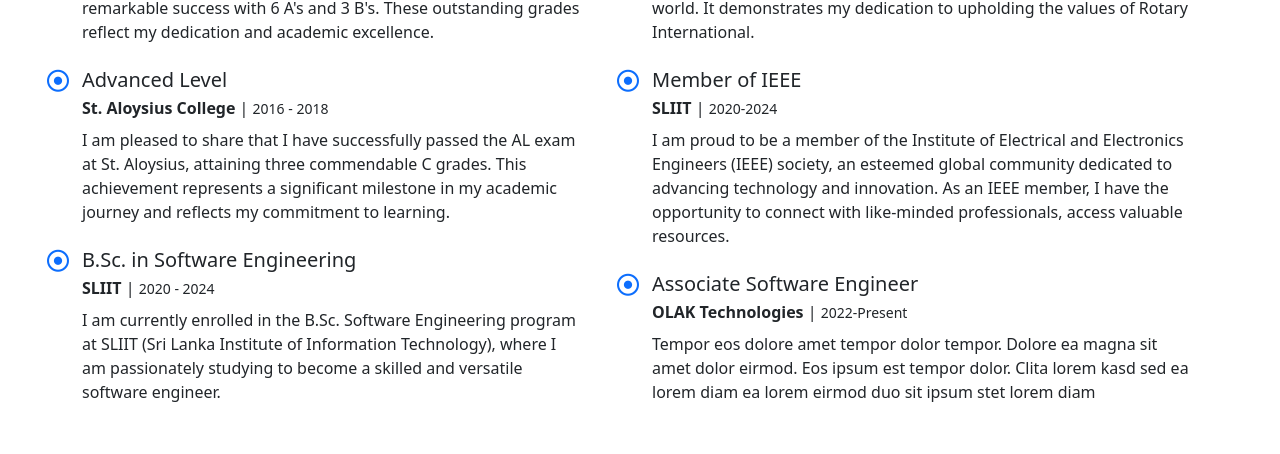
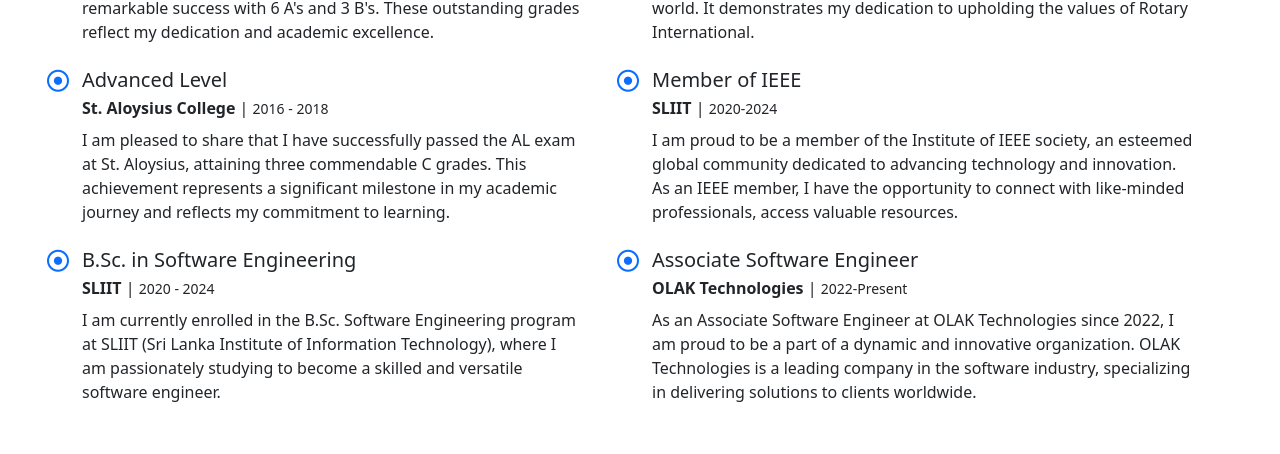
Before and after one commit to Kamindu99/personal-portfolio-web, a React (Create React App) app: page / in a window 1280 px wide. Shown: the part 2420-2874 px from the top of the page. Built offline with nearby package versions, Linux system fonts and the light colour scheme.

Commit message:
update home page

```diff
--- a/src/pages/HomePage.tsx
+++ b/src/pages/HomePage.tsx
@@ -272,7 +272,7 @@ const HomePage = (props: Props) => {
                     <strong>SLIIT</strong> | <small>2020-2024</small>
                   </p>
                   <p>
-                    I am proud to be a member of the Institute of Electrical and Electronics Engineers (IEEE) society, an esteemed
+                    I am proud to be a member of the Institute of IEEE society, an esteemed
                     global community dedicated to advancing technology and innovation. As an IEEE member, I have the opportunity to
                     connect with like-minded professionals, access valuable resources.
                   </p>
@@ -284,8 +284,9 @@ const HomePage = (props: Props) => {
                     <strong>OLAK Technologies</strong> | <small>2022-Present</small>
                   </p>
                   <p>
-                    Tempor eos dolore amet tempor dolor tempor. Dolore ea magna sit amet dolor eirmod. Eos ipsum est tempor dolor.
-                    Clita lorem kasd sed ea lorem diam ea lorem eirmod duo sit ipsum stet lorem diam
+                  As an Associate Software Engineer at OLAK Technologies since 2022, I am proud to be a part of a dynamic and
+                  innovative organization. OLAK Technologies is a leading company
+                  in the software industry, specializing in delivering solutions to clients worldwide.
                   </p>
                 </div>
               </div>
```
